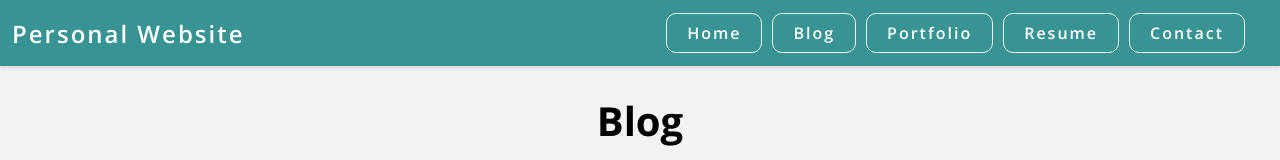
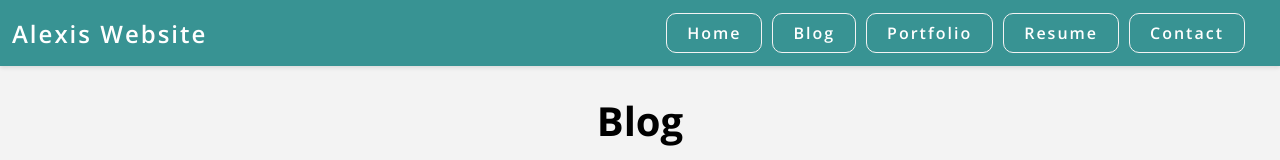
Before and after one commit to aramirez234/aramirez234.github.io, a plain HTML site: page blog.html in a window 1280 px wide. Shown: the top 160 px of the page. Drawn offline with nearby package versions, Linux system fonts and the light colour scheme.

Commit message:
feat: changed website name on navbar on all pages

```diff
--- a/blog.html
+++ b/blog.html
@@ -36,7 +36,7 @@
           </div>
         </div>
         <h1 class="logo">
-          <a href="index.html">Personal Website</a>
+          <a href="index.html">Alexis Website</a>
         </h1>
       </div>
       <ul class="nav-list">
```
Also changed, not shown: contact.html (+1 -1 lines), index.html (+1 -1 lines), portfolio.html (+1 -1 lines), resume.html (+1 -1 lines).
